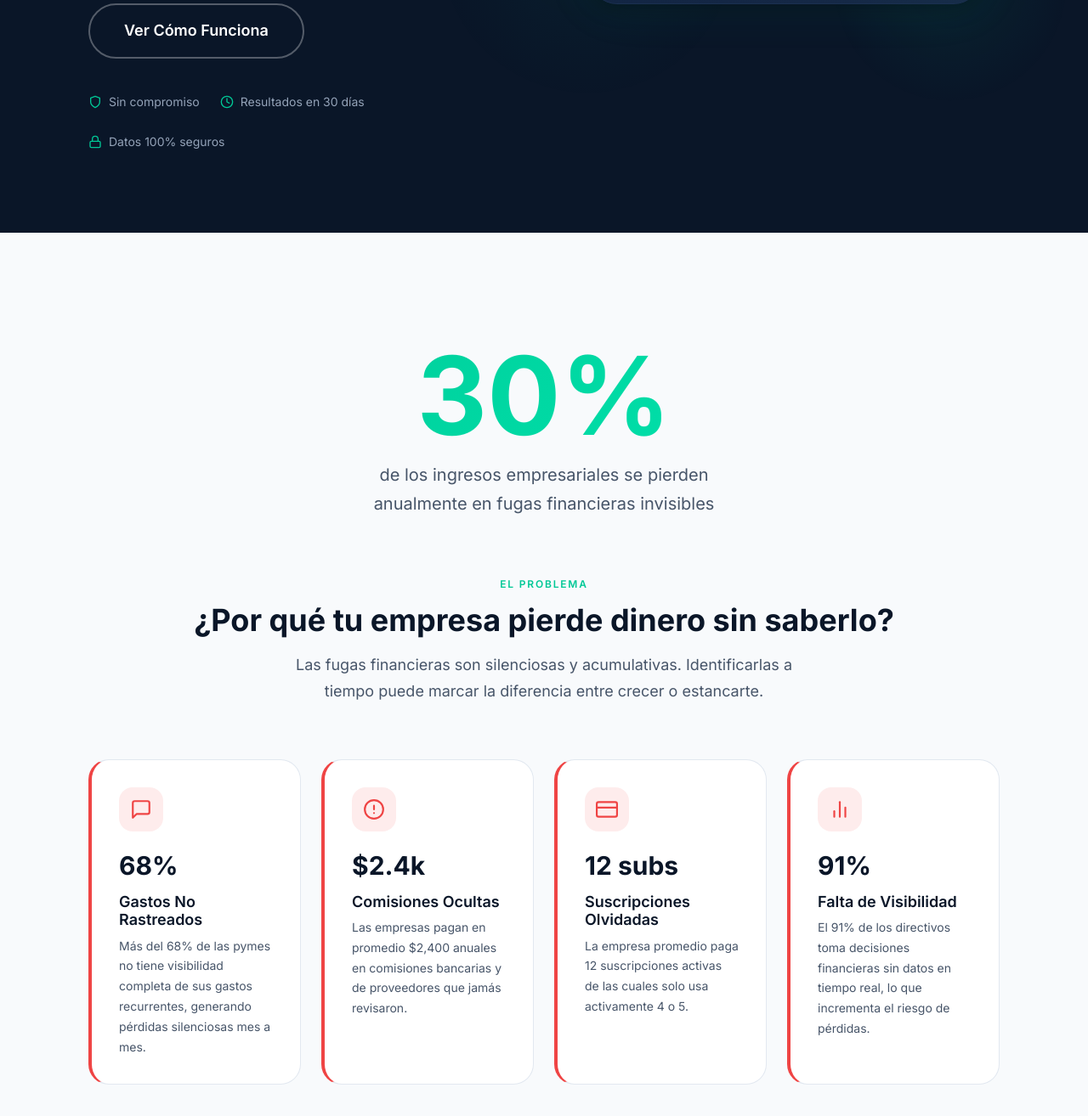
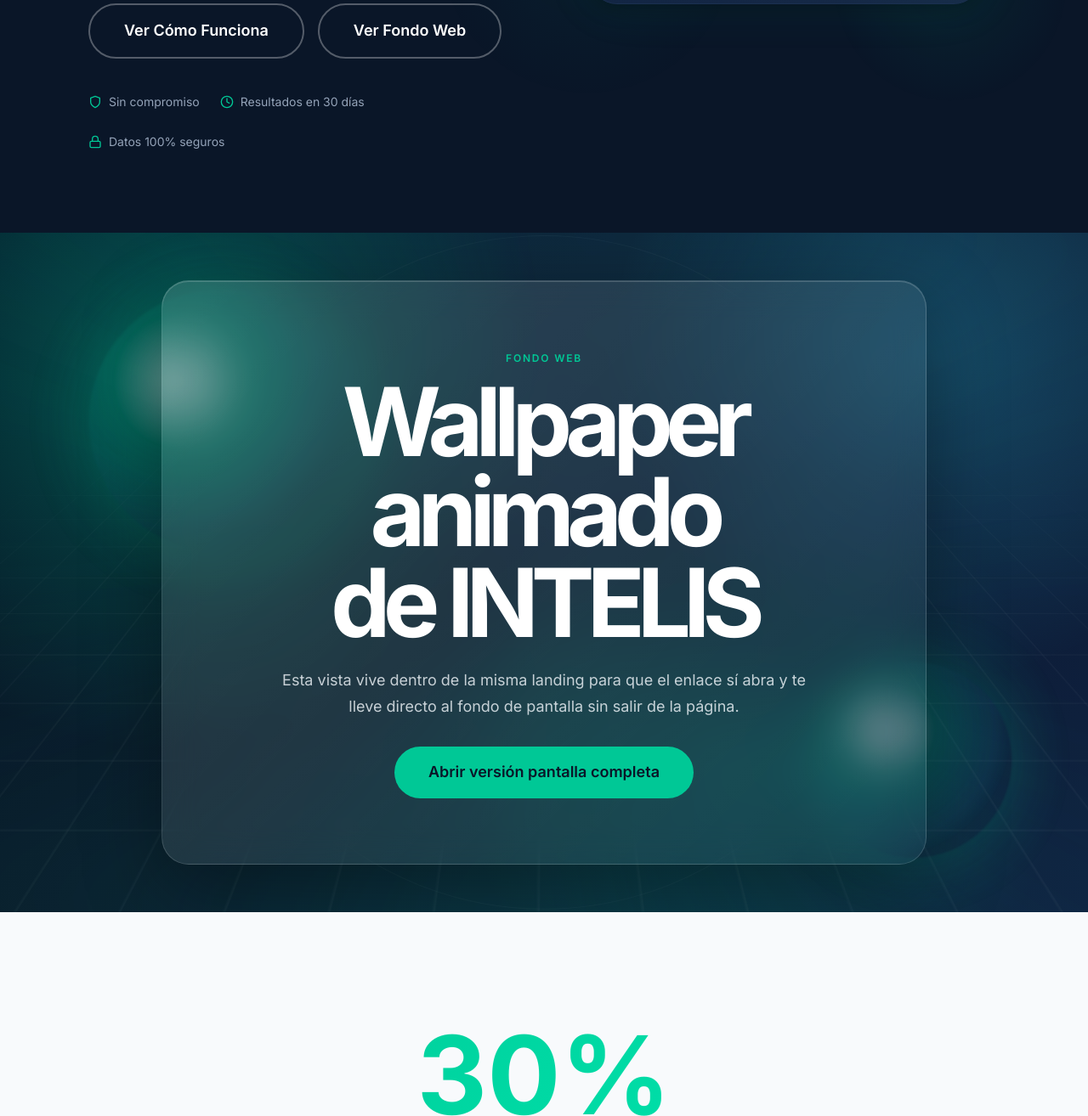
Before and after one commit to intelis01/INTELIS, a plain HTML site: page index.html in a window 1280 px wide. Shown: the part 722-2036 px from the top of the page at 85% size. Drawn offline with Linux system fonts and the light colour scheme.

Commit message:
Embed wallpaper preview section

```diff
--- a/css/sections.css
+++ b/css/sections.css
@@ -781,3 +781,137 @@
   width: 16px;
   height: 16px;
 }
+
+/* ═══════════════════════════════════════
+   WALLPAPER PREVIEW
+═══════════════════════════════════════ */
+.wallpaper-preview {
+  position: relative;
+  min-height: 100svh;
+  display: grid;
+  place-items: center;
+  overflow: hidden;
+  background:
+    radial-gradient(circle at 15% 20%, rgba(0, 200, 150, 0.34), transparent 28rem),
+    radial-gradient(circle at 86% 18%, rgba(49, 216, 255, 0.22), transparent 24rem),
+    radial-gradient(circle at 70% 78%, rgba(0, 200, 150, 0.18), transparent 22rem),
+    linear-gradient(135deg, #041021 0%, var(--color-navy) 42%, var(--color-navy-mid) 100%);
+  isolation: isolate;
+}
+
+.wallpaper-preview::before,
+.wallpaper-preview::after {
+  content: "";
+  position: absolute;
+  inset: -20%;
+  z-index: -2;
+  pointer-events: none;
+}
+
+.wallpaper-preview::before {
+  background-image:
+    linear-gradient(rgba(255, 255, 255, 0.055) 1px, transparent 1px),
+    linear-gradient(90deg, rgba(255, 255, 255, 0.055) 1px, transparent 1px);
+  background-size: 72px 72px;
+  mask-image: radial-gradient(circle at center, black 0 42%, transparent 78%);
+  transform: perspective(900px) rotateX(58deg) translateY(10%);
+  animation: grid-drift 18s linear infinite;
+}
+
+.wallpaper-preview::after {
+  z-index: -1;
+  background: conic-gradient(from 90deg, transparent, rgba(0, 200, 150, 0.24), transparent, rgba(49, 216, 255, 0.18), transparent);
+  filter: blur(70px);
+  opacity: 0.65;
+  animation: aurora-spin 16s ease-in-out infinite alternate;
+}
+
+.wallpaper-preview__content {
+  position: relative;
+  z-index: 1;
+  width: min(92vw, 900px);
+  margin-inline: auto;
+  padding: clamp(2rem, 6vw, 5rem);
+  text-align: center;
+  border: 1px solid rgba(255, 255, 255, 0.14);
+  border-radius: var(--radius-2xl);
+  background: linear-gradient(135deg, rgba(255, 255, 255, 0.13), rgba(255, 255, 255, 0.035));
+  box-shadow: 0 28px 90px rgba(0, 0, 0, 0.35), inset 0 1px 0 rgba(255, 255, 255, 0.18);
+  backdrop-filter: blur(20px);
+  -webkit-backdrop-filter: blur(20px);
+}
+
+.wallpaper-preview__content h2 {
+  max-width: 760px;
+  margin-inline: auto;
+  font-size: clamp(3rem, 9vw, 7rem);
+  line-height: 0.95;
+  letter-spacing: -0.08em;
+  text-wrap: balance;
+}
+
+.wallpaper-preview__content p {
+  max-width: 640px;
+  margin: var(--space-6) auto var(--space-8);
+  color: rgba(247, 251, 255, 0.78);
+  font-size: var(--text-lg);
+}
+
+.wallpaper-preview__orb {
+  position: absolute;
+  width: clamp(12rem, 24vw, 25rem);
+  aspect-ratio: 1;
+  border-radius: var(--radius-full);
+  background: radial-gradient(circle at 35% 35%, rgba(255, 255, 255, 0.55), rgba(0, 200, 150, 0.28) 28%, rgba(49, 216, 255, 0.08) 62%, transparent 72%);
+  box-shadow: 0 0 80px rgba(0, 200, 150, 0.32);
+  filter: blur(1px);
+  opacity: 0.75;
+  animation: float-wallpaper 8s ease-in-out infinite;
+}
+
+.wallpaper-preview__orb--one { top: 9%; left: 8%; }
+.wallpaper-preview__orb--two {
+  right: 7%;
+  bottom: 8%;
+  width: clamp(10rem, 18vw, 18rem);
+  animation-delay: -3.5s;
+  animation-duration: 10s;
+}
+
+.wallpaper-preview__rings {
+  position: absolute;
+  inset: 50% auto auto 50%;
+  width: min(82vw, 760px);
+  aspect-ratio: 1;
+  border-radius: var(--radius-full);
+  border: 1px solid rgba(255, 255, 255, 0.1);
+  translate: -50% -50%;
+  z-index: -1;
+  animation: pulse-wallpaper 5s ease-in-out infinite;
+}
+
+.wallpaper-preview__rings::before,
+.wallpaper-preview__rings::after {
+  content: "";
+  position: absolute;
+  inset: 12%;
+  border-radius: inherit;
+  border: inherit;
+}
+.wallpaper-preview__rings::after { inset: 25%; }
+
+@keyframes grid-drift {
+  to { background-position: 72px 72px; }
+}
+
+@keyframes aurora-spin {
+  to { transform: rotate(22deg) scale(1.12); }
+}
+
+@keyframes float-wallpaper {
+  50% { transform: translate3d(1.4rem, -1.8rem, 0) scale(1.04); }
+}
+
+@keyframes pulse-wallpaper {
+  50% { opacity: 0.35; transform: scale(1.05); }
+}
--- a/index.html
+++ b/index.html
@@ -36,6 +36,7 @@
           <li><a href="#como-funciona" class="nav__link nav-link" aria-current="false">Cómo Funciona</a></li>
           <li><a href="#precios"     class="nav__link nav-link" aria-current="false">Precios</a></li>
           <li><a href="#faq"         class="nav__link nav-link" aria-current="false">FAQ</a></li>
+          <li><a href="#wallpaper" class="nav__link nav-link" aria-current="false">Wallpaper</a></li>
         </ul>
 
         <a href="#contacto" class="btn btn-primary nav__cta">Hablar con un Experto</a>
@@ -56,6 +57,7 @@
     <a href="#como-funciona" class="nav__link" data-close-drawer>Cómo Funciona</a>
     <a href="#precios"      class="nav__link" data-close-drawer>Precios</a>
     <a href="#faq"          class="nav__link" data-close-drawer>FAQ</a>
+    <a href="#wallpaper" class="nav__link" data-close-drawer>Wallpaper</a>
     <a href="#contacto" class="btn btn-primary" style="width:fit-content" data-close-drawer>Hablar con un Experto</a>
   </div>
 </header>
@@ -93,6 +95,7 @@
             <svg width="16" height="16" viewBox="0 0 24 24" fill="none" stroke="currentColor" stroke-width="2.5" stroke-linecap="round" stroke-linejoin="round" aria-hidden="true"><path d="M5 12h14M12 5l7 7-7 7"/></svg>
           </a>
           <a href="#como-funciona" class="btn btn-secondary btn-lg">Ver Cómo Funciona</a>
+          <a href="#wallpaper" class="btn btn-secondary btn-lg">Ver Fondo Web</a>
         </div>
 
         <div class="hero__trust">
@@ -168,6 +171,28 @@
         </div>
       </div>
 
+    </div>
+  </div>
+</section>
+
+
+<!-- ══════════════════════════════════════════
+     WALLPAPER PREVIEW
+══════════════════════════════════════════ -->
+<section class="wallpaper-preview" id="wallpaper" aria-labelledby="wallpaper-heading">
+  <div class="wallpaper-preview__orb wallpaper-preview__orb--one" aria-hidden="true"></div>
+  <div class="wallpaper-preview__orb wallpaper-preview__orb--two" aria-hidden="true"></div>
+  <div class="wallpaper-preview__rings" aria-hidden="true"></div>
+
+  <div class="container">
+    <div class="wallpaper-preview__content reveal">
+      <span class="section-label">Fondo Web</span>
+      <h2 id="wallpaper-heading">Wallpaper animado de INTELIS</h2>
+      <p>
+        Esta vista vive dentro de la misma landing para que el enlace sí abra y te
+        lleve directo al fondo de pantalla sin salir de la página.
+      </p>
+      <a href="wallpaper.html" class="btn btn-primary btn-lg">Abrir versión pantalla completa</a>
     </div>
   </div>
 </section>
```
Also changed, not shown: wallpaper.html (added, +203 -0 lines).
